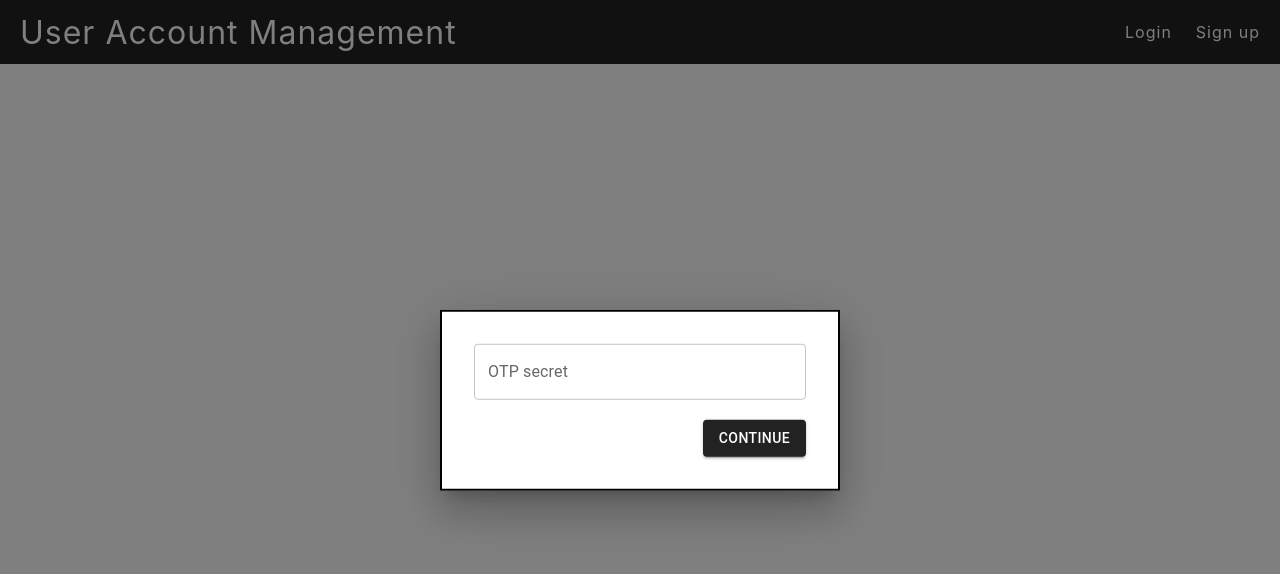
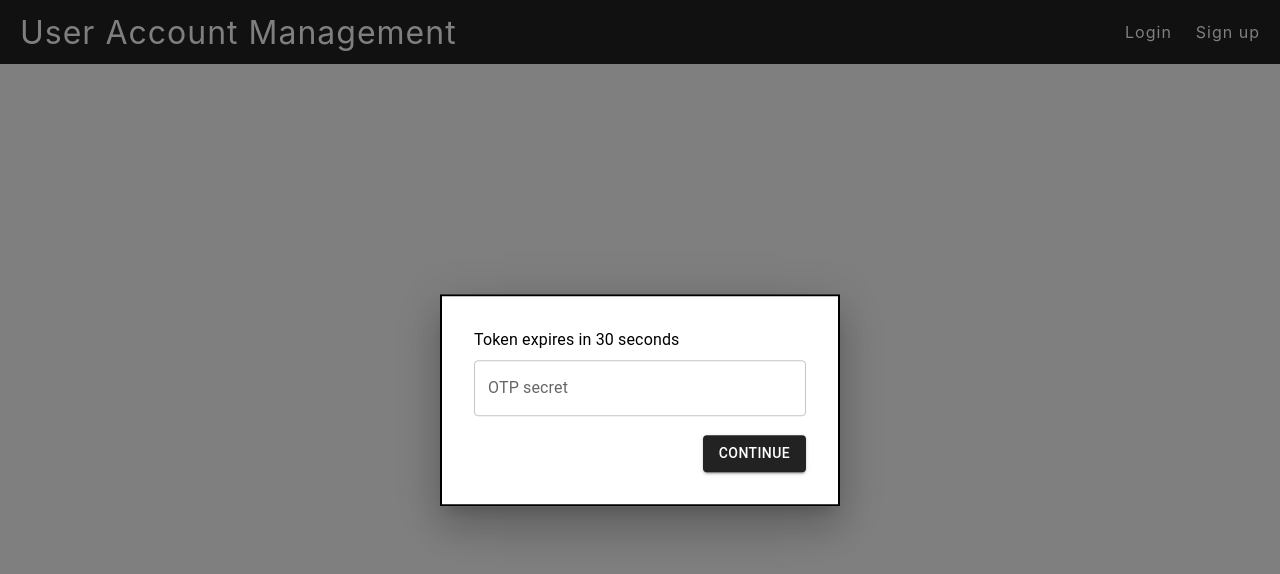
Before and after one commit to seunAwonugba/user-account-management-client, a React (Create React App) app: page /profile in a window 1280 px wide. Both pictures are taken after a click on the button "SETUP 2FA". Shown: the top 574 px of the page. Built offline with nearby package versions, Linux system fonts and the light colour scheme; no server answers.

Commit message:
implement otp verification

```diff
--- a/src/page/Login.js
+++ b/src/page/Login.js
@@ -52,6 +52,7 @@ export default function Login({ handleLogin }) {
             setIsLoading(false);
 
             if (response.data.success === true) {
+                console.log(response.data.data);
                 navigate("/dashboard");
                 handleLogin(
                     response.data.accessToken,
--- a/src/page/Profile.js
+++ b/src/page/Profile.js
@@ -1,9 +1,11 @@
 import { Button, TextField } from "@mui/material";
 import service from "../service/service";
-import { useState } from "react";
+import { useEffect, useState } from "react";
 import Box from "@mui/material/Box";
 import Typography from "@mui/material/Typography";
 import Modal from "@mui/material/Modal";
+import { toast } from "react-toastify";
+import { useNavigate } from "react-router-dom";
 
 const style = {
     position: "absolute",
@@ -18,12 +20,25 @@ const style = {
 };
 
 export default function Profile() {
+    const navigate = useNavigate();
     const [isLoading, setIsLoading] = useState("");
     const [otp, setOtp] = useState("");
+    const [mfaEnabled, setMfaEnabled] = useState("");
 
     const [open, setOpen] = useState(false);
     const handleOpen = () => setOpen(true);
     const handleClose = () => setOpen(false);
+
+    useEffect(() => {
+        const user = async () => {
+            try {
+                const response = await service.get("user/get-user");
+                console.log(response);
+                setMfaEnabled(response.data.data.otpEnabled);
+            } catch (error) {}
+        };
+        user();
+    }, []);
 
     const setupMFA = async (e) => {
         e.preventDefault();
@@ -39,21 +54,35 @@ export default function Profile() {
         }
     };
 
-    const validateOtp = async (e) => {
+    const verifyOtp = async (e) => {
         e.preventDefault();
         setIsLoading(true);
-        console.log(otp);
+
+        const userResponse = {
+            otp,
+        };
+
+        try {
+            const response = await service.patch(
+                "/otp/verify-otp",
+                userResponse
+            );
+            console.log(response);
+
+            if (response.data.success === true) {
+                toast.success("MFA Verification successful");
+                navigate("/profile");
                 setIsLoading(false);
                 handleClose();
-
-        // try {
-        //     const response = await service.patch("/otp/set-up-otp");
-        //     console.log(response);
-        //     setIsLoading(false);
-        // } catch (error) {
-        //     console.log(error);
-        //     setIsLoading(false);
-        // }
+                setOtp("");
+            } else {
+                toast.error(response.data.data);
+            }
+        } catch (error) {
+            console.log(error);
+            setIsLoading(false);
+            setOtp("");
+        }
     };
 
     const inputChangeHandler = (setFunction, event) => {
@@ -65,6 +94,9 @@ export default function Profile() {
         </body>
     ) : (
         <div className="message-screen">
+            {mfaEnabled ? (
+                <Button variant="contained">Cancel MFA</Button>
+            ) : (
                 <Button
                     variant="contained"
                     onClick={(e) => {
@@ -74,6 +106,8 @@ export default function Profile() {
                 >
                     Setup 2FA
                 </Button>
+            )}
+
             <Modal
                 open={open}
                 onClose={handleClose}
@@ -81,12 +115,15 @@ export default function Profile() {
                 aria-describedby="modal-modal-description"
             >
                 <Box sx={style}>
-                    <form onSubmit={validateOtp}>
+                    <Typography>Token expires in 30 seconds</Typography>
+
+                    <form onSubmit={verifyOtp}>
                         <TextField
                             id="outlined-basic"
                             label="OTP secret"
                             variant="outlined"
                             fullWidth
+                            margin={"dense"}
                             type="tel"
                             InputProps={{
                                 inputProps: {
@@ -104,7 +141,6 @@ export default function Profile() {
                                 variant="contained"
                                 style={{
                                     backgroundColor: "#222222",
-                                    marginTop: "5px",
                                 }}
                                 type="submit"
                             >
```
Lines whose indentation alone changed are shown as unchanged.
